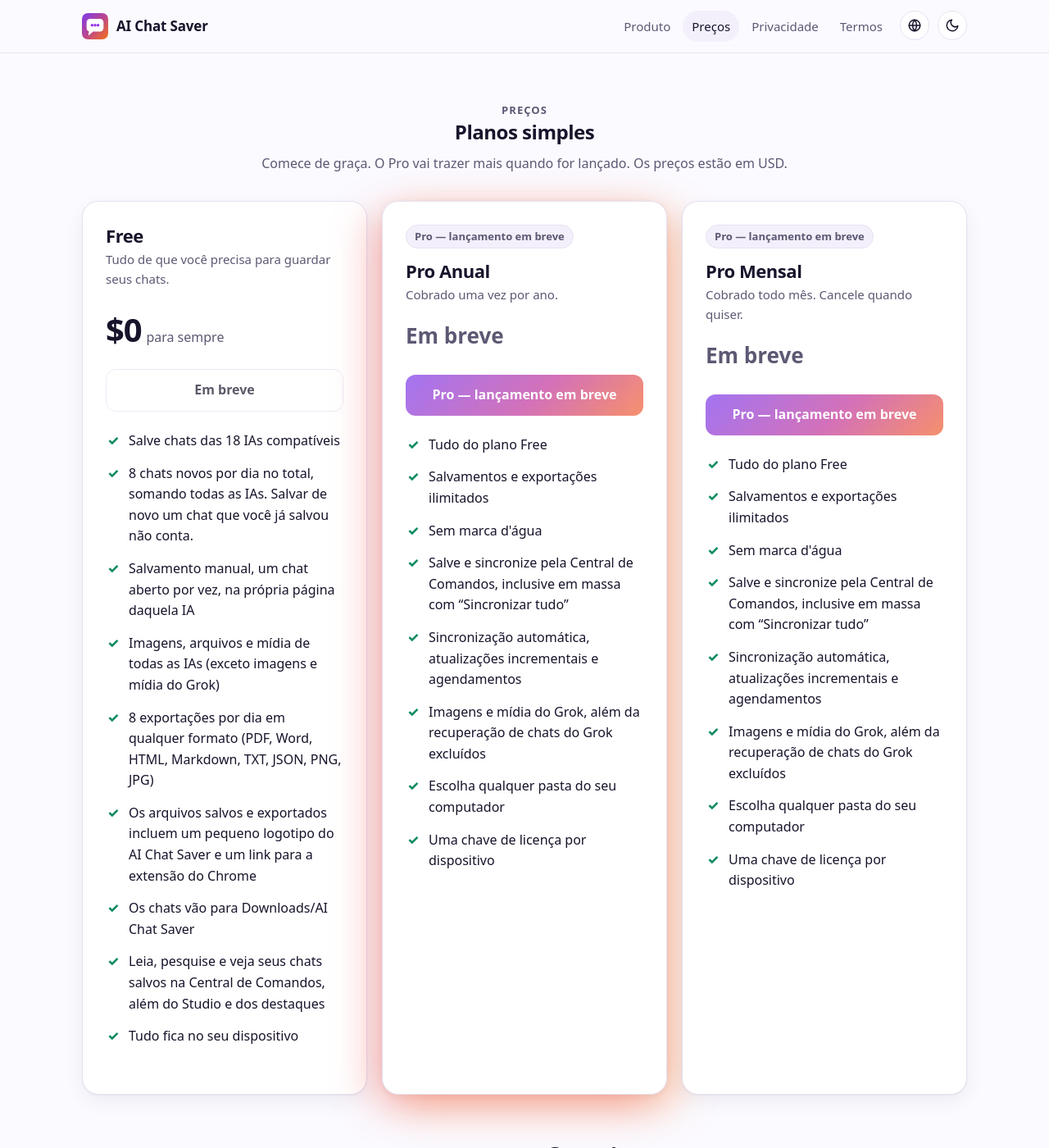
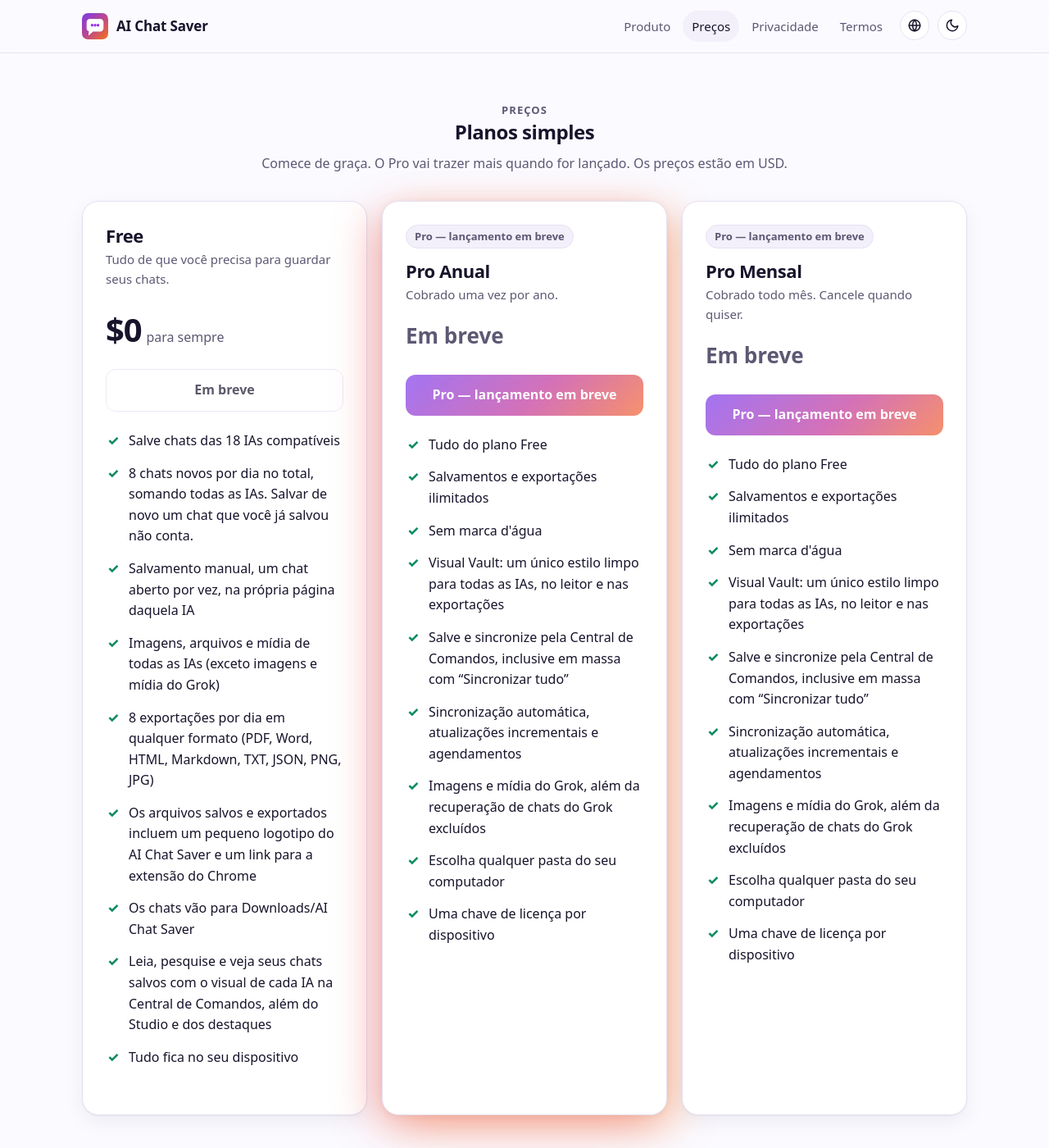
Before and after one commit to aichatsaver/aichatsaver.github.io, a Jekyll site: the page built from pt/pricing.html, in a window 1280 px wide and 1400 px high. Shown: the whole window at 82% size. Built offline with Jekyll 4.4.1, drawn with Linux system fonts in a browser that asks for light colours.

Commit message:
Pricing: add Vault look to Pro, each AI's own look on Free (pt)

```diff
--- a/_data/i18n/pt.yml
+++ b/_data/i18n/pt.yml
@@ -39,12 +39,13 @@
   - "8 exportações por dia em qualquer formato (PDF, Word, HTML, Markdown, TXT, JSON, PNG, JPG)"
   - "Os arquivos salvos e exportados incluem um pequeno logotipo do AI Chat Saver e um link para a extensão do Chrome"
   - "Os chats vão para Downloads/AI Chat Saver"
-  - "Leia, pesquise e veja seus chats salvos na Central de Comandos, além do Studio e dos destaques"
+  - "Leia, pesquise e veja seus chats salvos com o visual de cada IA na Central de Comandos, além do Studio e dos destaques"
   - "Tudo fica no seu dispositivo"
   pro_features:
   - "Tudo do plano Free"
   - "Salvamentos e exportações ilimitados"
   - "Sem marca d'água"
+  - "Visual Vault: um único estilo limpo para todas as IAs, no leitor e nas exportações"
   - "Salve e sincronize pela Central de Comandos, inclusive em massa com “Sincronizar tudo”"
   - "Sincronização automática, atualizações incrementais e agendamentos"
   - "Imagens e mídia do Grok, além da recuperação de chats do Grok excluídos"
```
